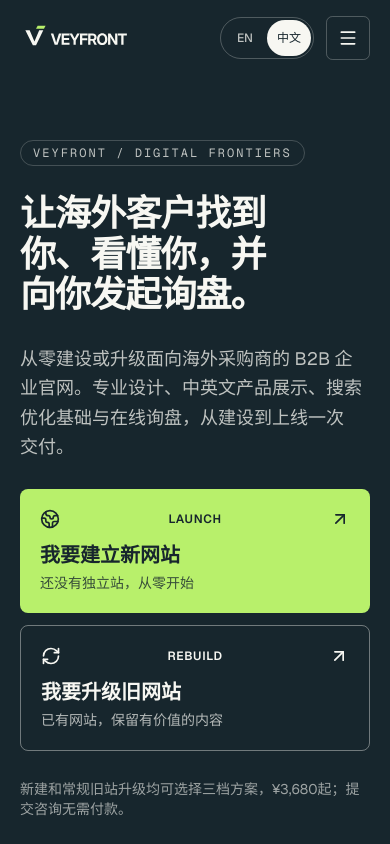
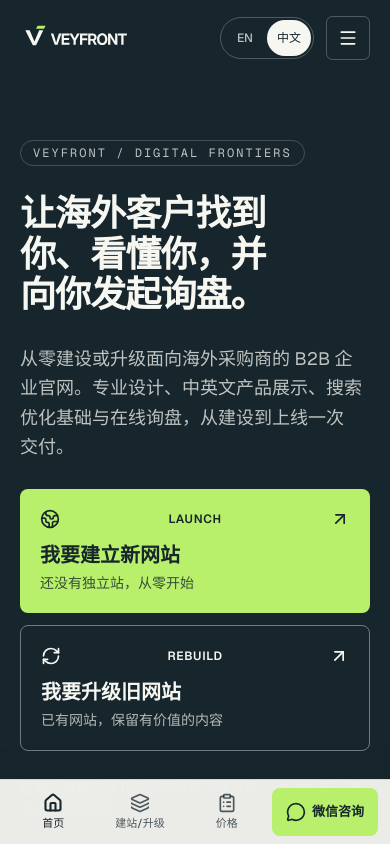
Before and after one commit to gloweaseco-leo/VEYFRONT, a Next.js app: page / in a window 390 px wide. Shown: the top 844 px of the page. Built offline with nearby package versions, Linux system fonts and the light colour scheme.

Commit message:
feat(mobile): attach responsive navigation across public routes

```diff
--- a/app/layout.tsx
+++ b/app/layout.tsx
@@ -8,6 +8,7 @@ import './globals.css'
 import { releaseRobots } from '@/lib/seo-release'
 import { brandKnowledgeGraph } from '@/lib/seo-schema'
 import { AcquisitionCapture } from '@/components/veyfront/acquisition-capture'
+import { MobileQuickNav } from '@/components/veyfront/mobile-quick-nav'
 
 const geist = Geist({ subsets: ['latin'], variable: '--font-geist' })
 const geistMono = Geist_Mono({ subsets: ['latin'], variable: '--font-geist-mono' })
@@ -62,7 +63,10 @@ export default async function RootLayout({
           type="application/ld+json"
           dangerouslySetInnerHTML={{ __html: JSON.stringify(brandKnowledgeGraph).replace(/</g, '\\u003c') }}
         />
-        <LangProvider initialLang={initialLang}>{children}</LangProvider>
+        <LangProvider initialLang={initialLang}>
+          {children}
+          <MobileQuickNav />
+        </LangProvider>
         {process.env.NODE_ENV === 'production' && <Analytics />}
         <SpeedInsights sampleRate={1} />
       </body>
```
